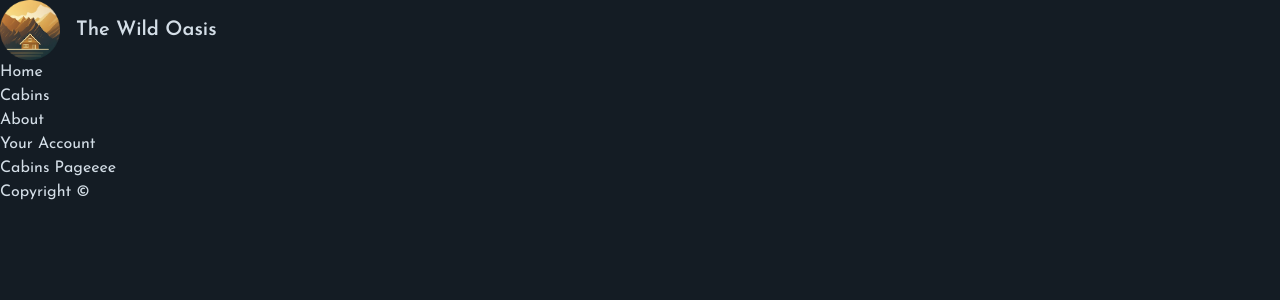
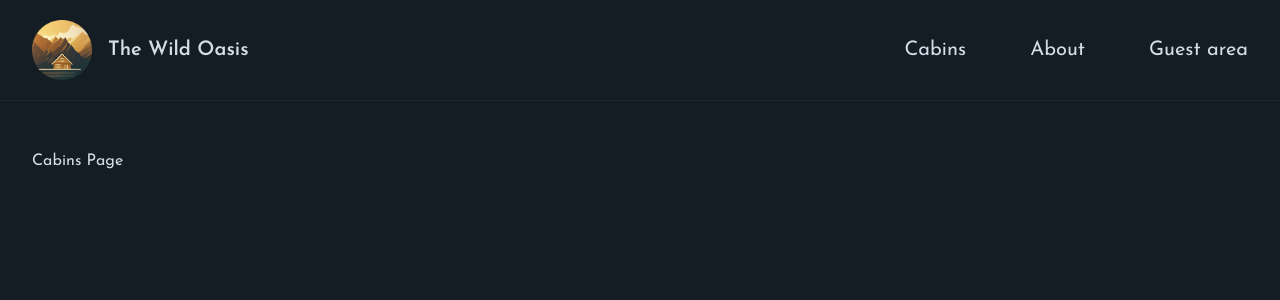
Before and after one commit to sadanmian/the-wild-oasis, a Next.js app: page /cabins in a window 1280 px wide. Shown: the top 300 px of the page. Built offline with nearby package versions, Linux system fonts and the light colour scheme.

Commit message:
Improving the Navigation and root layout

```diff
--- a/app/_components/Navigation.js
+++ b/app/_components/Navigation.js
@@ -2,19 +2,33 @@
 
 export default function Navigation() {
   return (
-    <ul>
+    <nav className="z-10 text-xl">
+      <ul className="flex gap-16 items-center">
         <li>
-        <Link href={"/"}>Home</Link>
+          <Link
+            href="/cabins"
+            className="hover:text-accent-400 transition-colors"
+          >
+            Cabins
+          </Link>
         </li>
         <li>
-        <Link href={"/cabins"}>Cabins</Link>
+          <Link
+            href="/about"
+            className="hover:text-accent-400 transition-colors"
+          >
+            About
+          </Link>
         </li>
         <li>
-        <Link href={"/about"}>About</Link>
-      </li>
-      <li>
-        <Link href={"/account"}>Your Account</Link>
+          <Link
+            href="/account"
+            className="hover:text-accent-400 transition-colors"
+          >
+            Guest area
+          </Link>
         </li>
       </ul>
+    </nav>
   );
 }
--- a/app/cabins/page.js
+++ b/app/cabins/page.js
@@ -7,7 +7,7 @@
 export default function Page() {
   return (
     <div>
-      <h1>Cabins Pageeee</h1>
+      <h1>Cabins Page</h1>
     </div>
   );
 }
--- a/app/layout.js
+++ b/app/layout.js
@@ -2,6 +2,7 @@
 import Navigation from "@/app/_components/Navigation";
 import "@/app/_styles/globals.css";
 import { Josefin_Sans } from "next/font/google";
+import Header from "./_components/Header";
 
 const josefin = Josefin_Sans({
   subsets: ["latin"],
@@ -22,14 +23,12 @@
   return (
     <html lang="en">
       <body
-        className={`${josefin.className} bg-primary-950 text-primary-100 min-h-screen`}
+        className={`${josefin.className} antialiased bg-primary-950 text-primary-100 min-h-screen flex flex-col`}
       >
-        <header>
-          <Logo />
-          <Navigation />
-        </header>
-        <main>{children}</main>
-        <footer>Copyright ©</footer>
+        <Header />
+        <div className="flex-1 px-8 py-12">
+          <main className="max-w-7xl mx-auto">{children}</main>
+        </div>
       </body>
     </html>
   );
```
Also changed, not shown: starter/components/Navigation.js (deleted, +0 -26 lines), app/_components/Header.js (renamed from starter/components/Header.js). Lines whose indentation alone changed are shown as unchanged.
